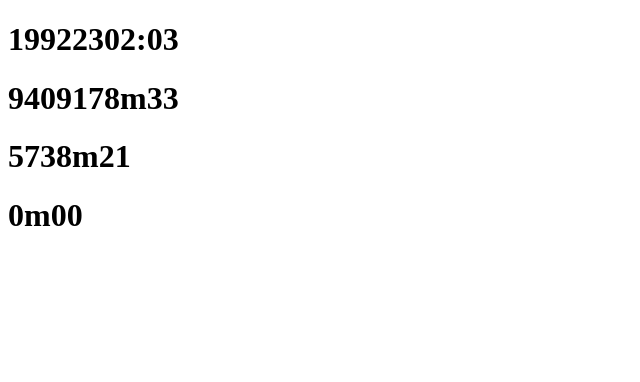
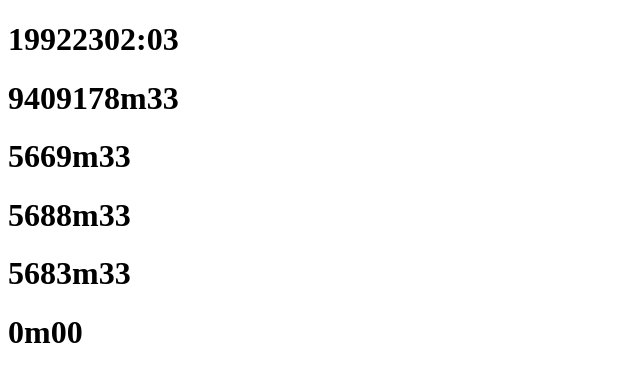
Before and after one commit to ggiovanini/diff-date-js, a plain HTML site: page index.html in a window 1280 px wide. Shown: the whole page, without its empty margins (0-640 px from the left). Drawn offline with Linux system fonts and the light colour scheme.

Commit message:
Fix bug on regressive counter, add events for monitorament and method for send clousure functions

```diff
--- a/diffDate.js
+++ b/diffDate.js
@@ -60,11 +60,16 @@ function DiffDate(glue = ':') {
         const today = new Date();
         const glue = elem.dataset.dateGlue || separator;
         const minus = elem.dataset.dateMinus || negative;
+        const monitory = elem.dataset.dateMonitory || null;
         const stop = elem.dataset.dateZero && elem.dataset.dateZero === 'stop';
 
         const difference = Math.round(
             (pastDate.getTime() - today.getTime()) / 1000
         );
+
+        if ((difference <= 0 && stop) || Number.isInteger(difference / 30)) {
+            self.action(elem, difference, monitory);
+        }
 
         if (difference <= 0 && stop) {
             elem.innerHTML = `0${glue}00`;
@@ -83,6 +88,14 @@ function DiffDate(glue = ':') {
         elem.innerHTML = self.daysBetween(today, pastDate, glue, minus, stop);
         if (stop && (difference === -0 || difference === 0)) {
             self.stop(elem);
+        }
+    };
+
+    this.action = function(elem, difference, monitory = null){
+        elem.event = new CustomEvent('inform', { detail: difference });
+        elem.dispatchEvent(elem.event);
+        if (typeof window[monitory] === 'function') {
+            window[monitory]({ detail: difference, target: elem });
         }
     };
 
--- a/index.html
+++ b/index.html
@@ -8,26 +8,49 @@
 
     <h1
             data-date-diff="1981-07-24 14:46:30"
+            data-date-monitory="monitory"
     >00:00</h1>
 
     <h1
             data-date-diff="2001-07-20 09:30:00"
             data-date-glue="m"
+            data-date-monitory="monitory"
     >00:00</h1>
 
     <h1
-            data-date-diff="2019-06-06 13:30:12"
+            data-date-diff="2019-06-06 14:39:00"
             data-date-glue="m"
             data-date-minus="-"
+            data-date-monitory="monitory"
     >00:00</h1>
 
     <h1
-            data-date-diff="2019-06-06 13:37:12"
+            data-date-diff="2019-06-06 14:20:00"
+            data-date-glue="m"
+            data-date-minus="-"
+            data-date-monitory="monitory"
+    >00:00</h1>
+
+    <h1
+            data-date-diff="2019-06-06 14:25:00"
+            data-date-glue="m"
+            data-date-minus="-"
+            data-date-monitory="monitory"
+    >00:00</h1>
+
+    <h1
+            data-date-diff="2019-06-06 15:08:00"
             data-date-glue="m"
             data-date-zero="stop"
             data-date-minus="-"
+            data-date-monitory="monitory"
     >00:00</h1>
 
     <script src="./diffDate.js"></script>
+    <script>
+        function monitory(payload) {
+            console.log(payload.target, payload.detail);
+        }
+    </script>
 </body>
 </html>
```
